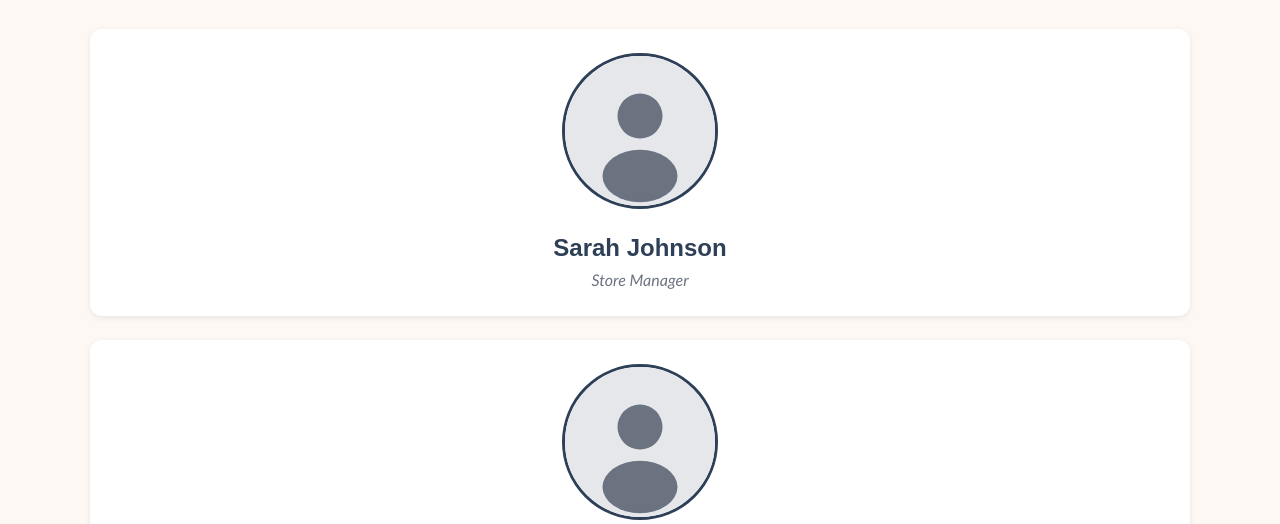
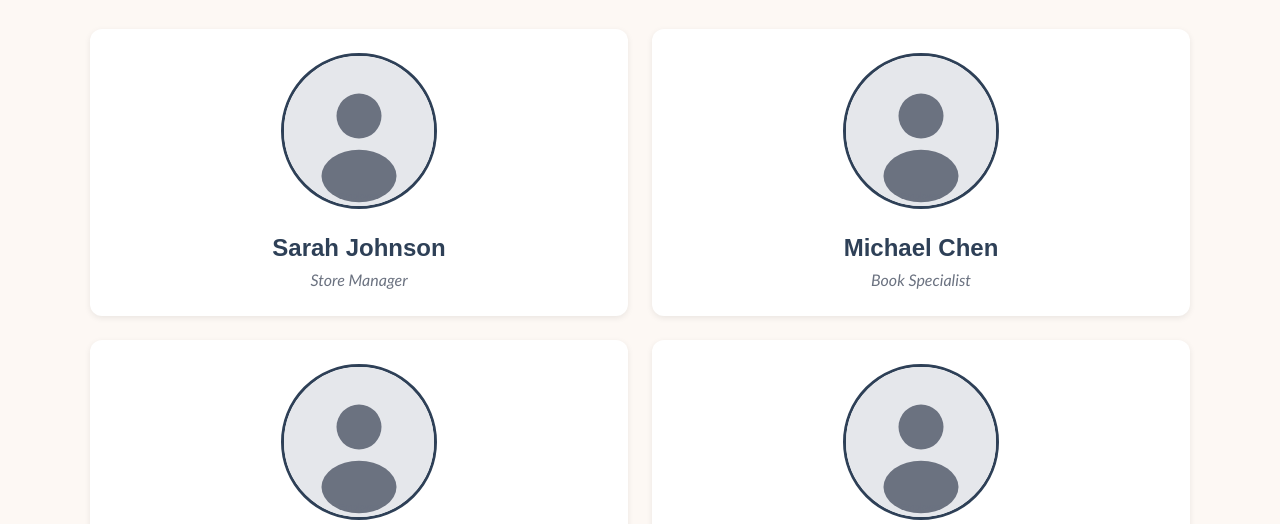
Before and after one commit to dzinesco/bookhavenbookstore, a plain HTML site: page about.html in a window 1280 px wide. Shown: the part 428-952 px from the top of the page. Drawn offline with Linux system fonts and the light colour scheme.

Commit message:
Fix employee grid responsive layout for proper 3x2 display
- Update base grid to use 2 columns instead of 1
- Adjust responsive breakpoints for better mobile experience
- Ensure 3-wide layout displays properly on desktop screens
- Create proper 3x2 employee grid as intended

```diff
--- a/styles.css
+++ b/styles.css
@@ -277,7 +277,7 @@ form {
 /* Large phones */
 @media (min-width: 480px) {
   .grid { grid-template-columns: 1fr 1fr; }
-  .employee-grid { grid-template-columns: 1fr 1fr; }
+  .employee-grid { grid-template-columns: 1fr; }
   .home-hero h1 { font-size: 2rem; }
   .home-hero p { font-size: 1.1rem; }
   .header-container { flex-direction: row; text-align: left; }
@@ -305,6 +305,7 @@ form {
 /* Tablets */
 @media (min-width: 768px) {
   .grid { grid-template-columns: repeat(2, 1fr); }
+  .employee-grid { grid-template-columns: repeat(2, 1fr); }
   .contact-container { flex-direction: row; }
   .contact-form, .contact-info { flex: 1; }
   .feature-grid { grid-template-columns: repeat(2, 1fr); }
@@ -555,7 +556,7 @@ body {
 
 .employee-grid {
   display: grid;
-  grid-template-columns: 1fr;
+  grid-template-columns: repeat(2, 1fr);
   gap: 1.5rem;
   margin-top: 2rem;
 }
```
